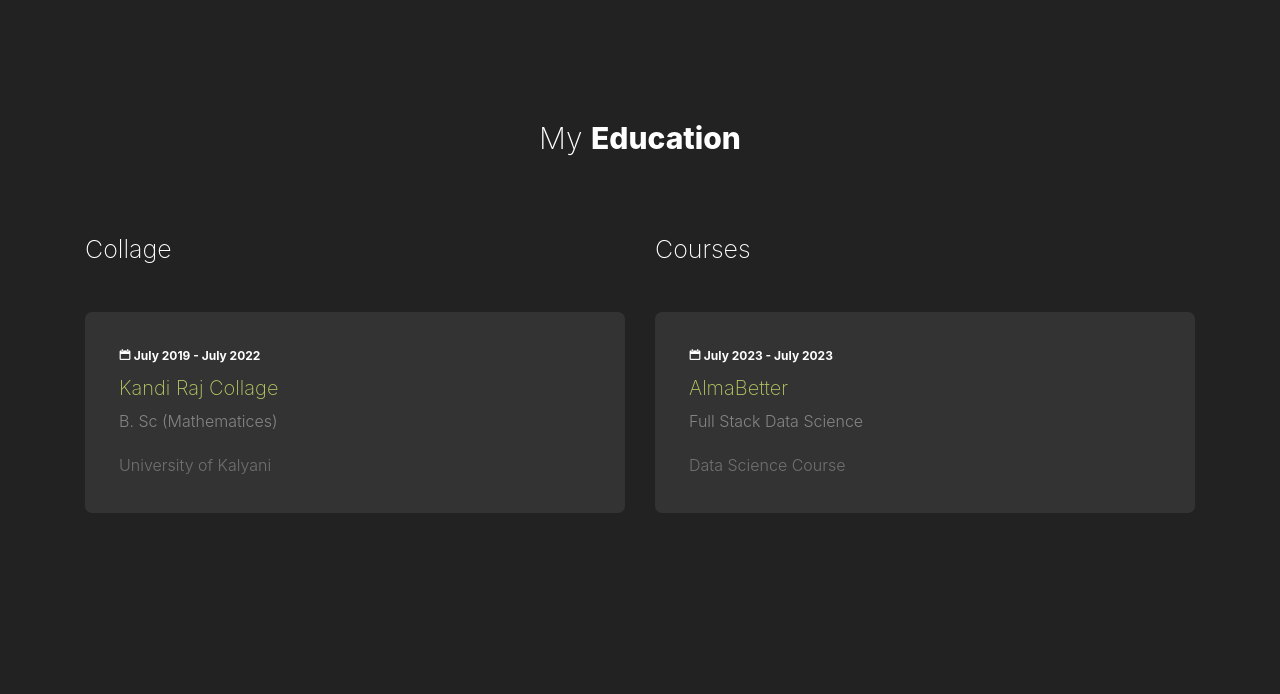
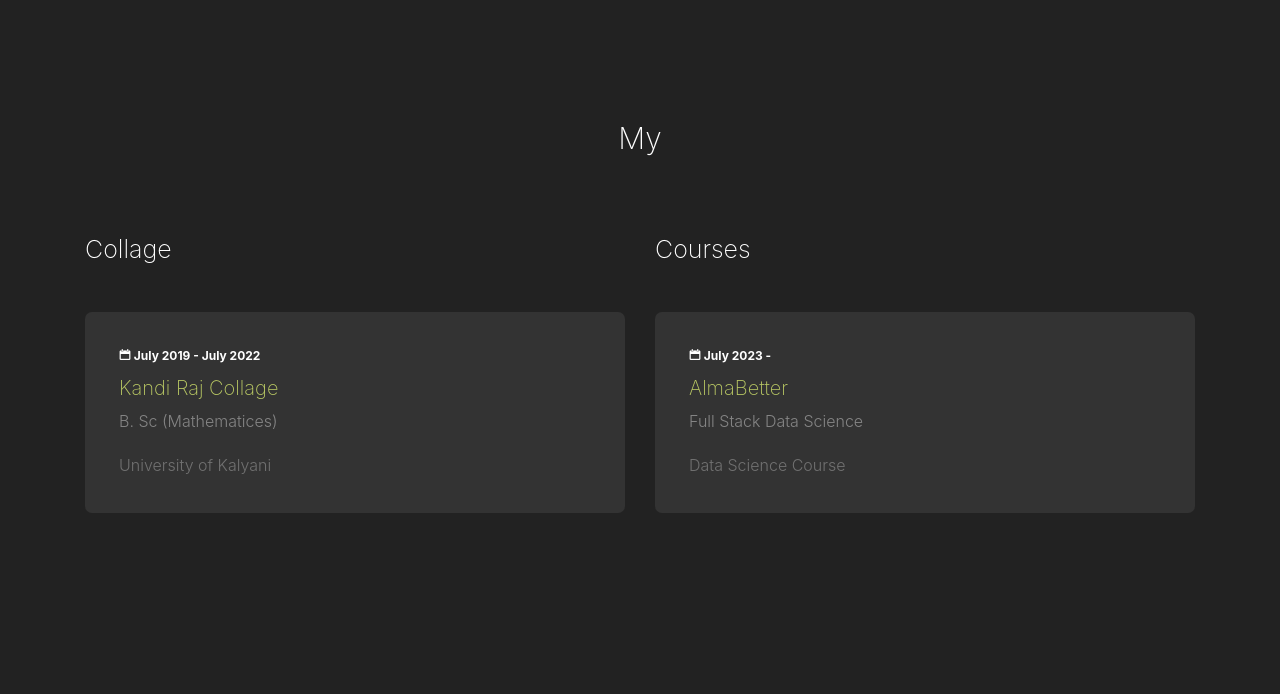
Before and after one commit to indrajitdey/indrajitdey.github.io, a plain HTML site: page index.html in a window 1280 px wide. Shown: the part 2100-2794 px from the top of the page. Drawn offline with nearby package versions, Linux system fonts and the light colour scheme; files whose address does not match are found by name.

Commit message:
Update index.html

```diff
--- a/index.html
+++ b/index.html
@@ -31,7 +31,7 @@
 				<ul class="navbar-nav">
 					<li class="nav-item"><a class="nav-link" href="#section-home">Home</a></li>
 					<li class="nav-item"><a class="nav-link" href="#section-projects">Projects</a></li>
-					<li class="nav-item"><a class="nav-link" href="#section-education">Education</a></li>
+					<li class="nav-item"><a class="nav-link" href="#section-">Education</a></li>
 					<li class="nav-item"><a class="nav-link" href="#section-about">About</a></li>
 					<li class="nav-item"><a class="nav-link" href="#section-contact">Contact</a></li>
 				</ul>
@@ -201,12 +201,12 @@
 <!-- ----------------------------------------------------------------------------------------------------------------------------------------------- -->
 
 
-	<section class="site-section " id="section-education">
+	<section class="site-section " id="section-">
 		<div class="container">
 			<div class="row">
 				<div class="col-md-12 mb-5">
 					<div class="section-heading text-center">
-						<h2>My <strong>Education</strong></h2>
+						<h2>My <strong></strong></h2>
 					</div>
 				</div>
 				<div class="col-md-6">
@@ -246,7 +246,7 @@
 					<h2 class="mb-5">Courses</h2>
 
 					<div class="resume-item mb-4">
-						<span class="date"><span class="icon-calendar"></span> July 2023 - July 2023</span>
+						<span class="date"><span class="icon-calendar"></span> July 2023 - </span>
 						<h3>AlmaBetter</h3>
 						<p>Full Stack Data Science</p>
 						<span class="school">Data Science Course</span>
```
